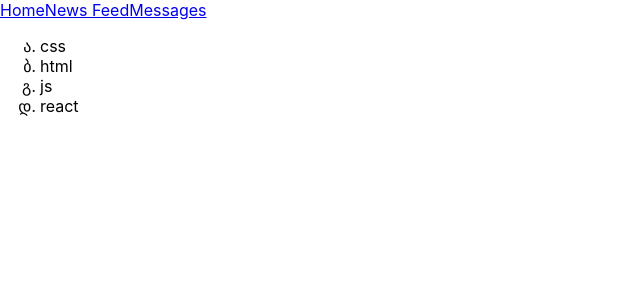
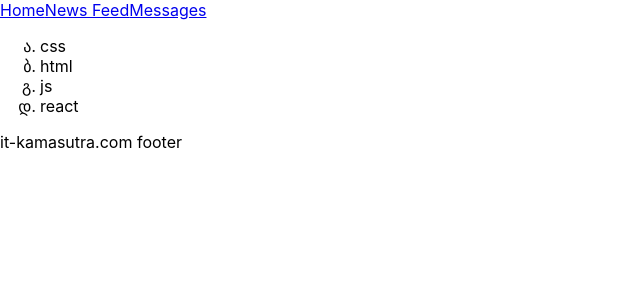
Before and after one commit to sutorminevgeniy/react-camasutra, a React (Create React App) app: page / in a window 1280 px wide. Shown: the top 300 px of the page, without its empty margins (0-640 px from the left). Built offline with nearby package versions, Linux system fonts and the light colour scheme.

Commit message:
lesson N10

```diff
--- a/src/App.js
+++ b/src/App.js
@@ -3,12 +3,14 @@ import './App.css';
 
 import Header from './Header';
 import Technologies from './Technologies'
+import Footer from './Footer';
 
 function App() {
   return (
     <div className="App">
       <Header/>
       <Technologies/>
+      <Footer/>
     </div>
   );
 }
--- /dev/null
+++ b/src/Footer.js
@@ -0,0 +1,9 @@
+const Footer = () => {
+    return (
+      <div>
+        it-kamasutra.com footer
+      </div>
+    )
+  };
+
+  export default Footer;
```
